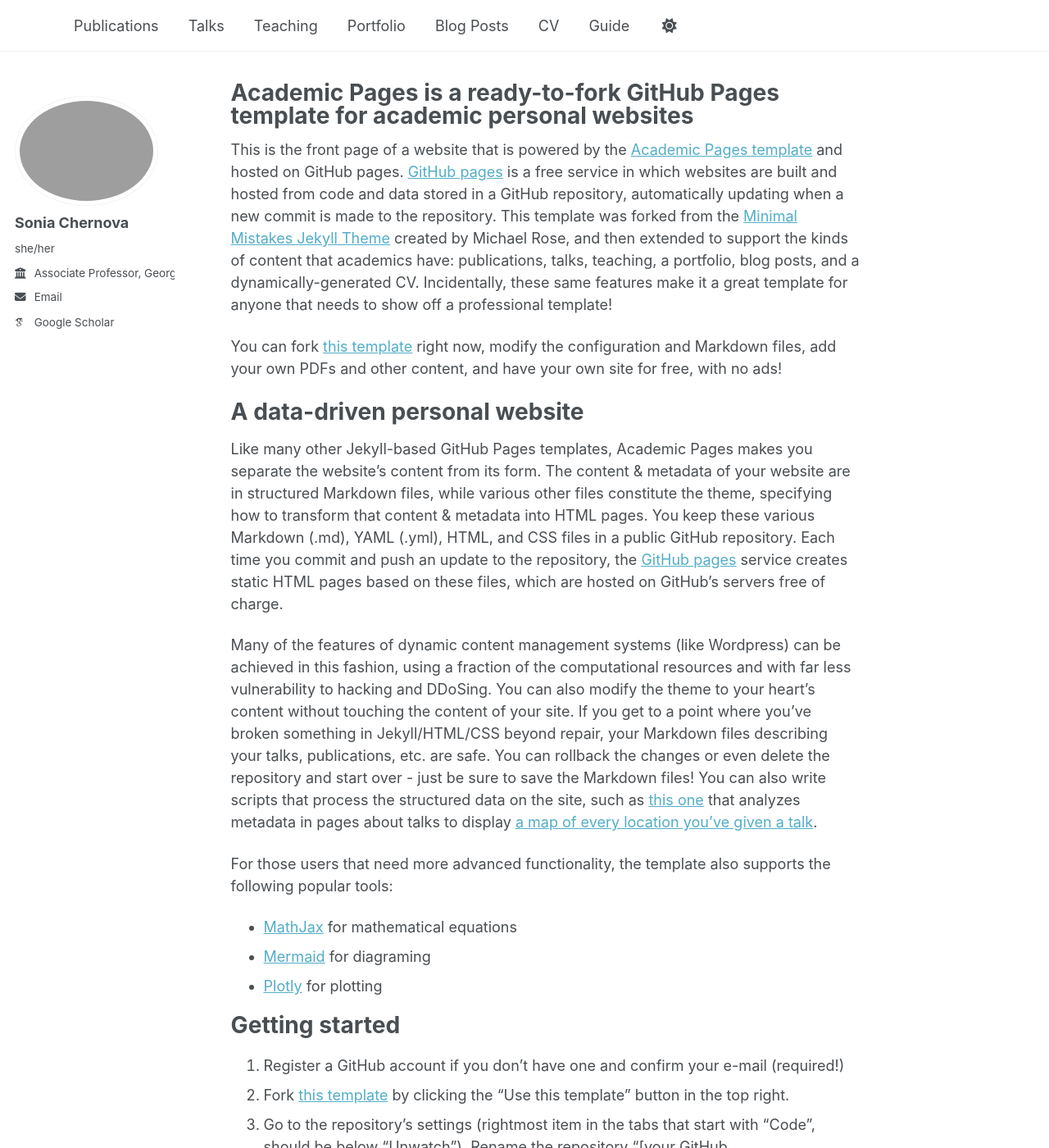
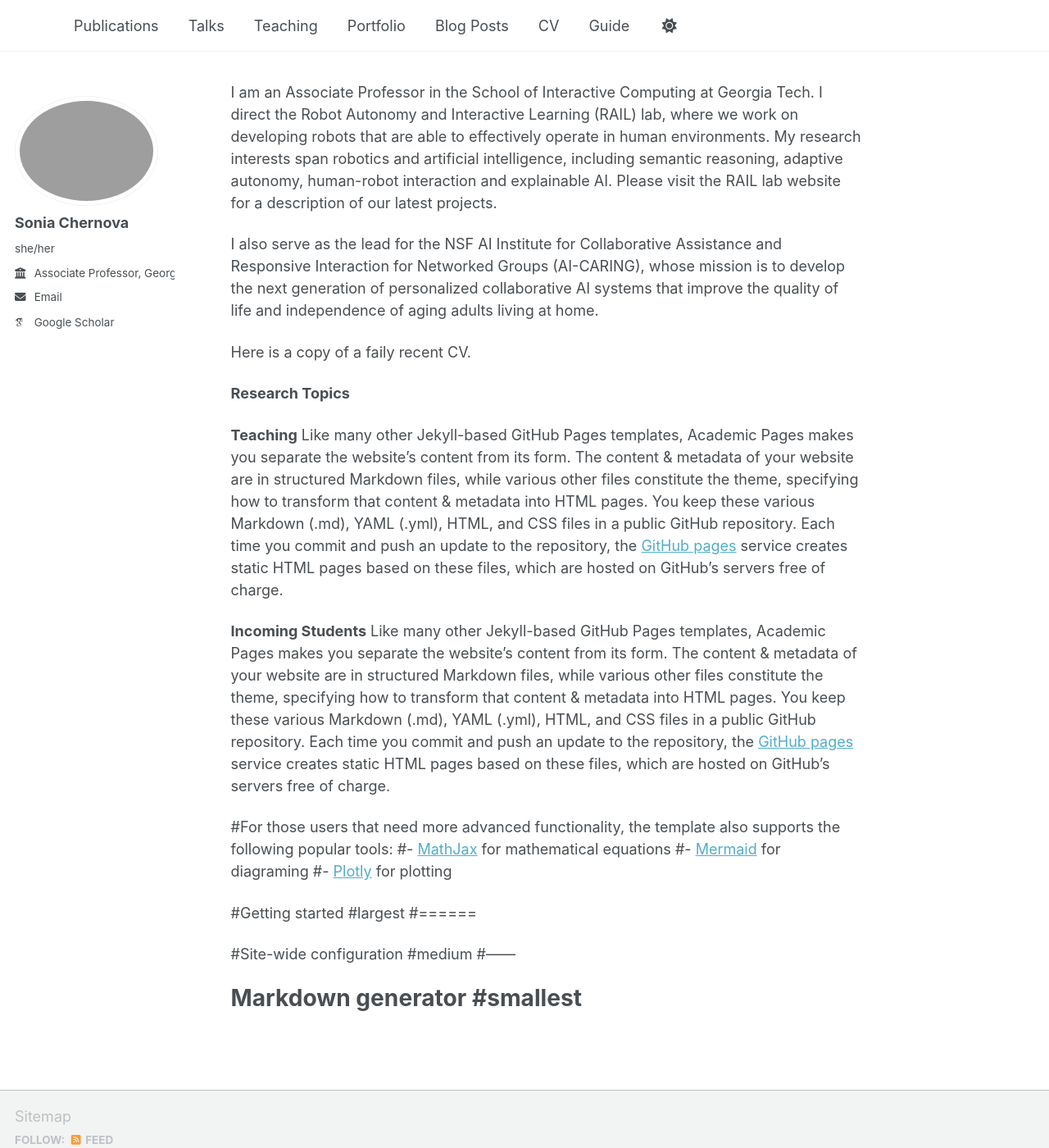
Before and after one commit to schernova/schernova.github.io, a Jekyll site: the page built from _pages/about.md, in a window 1280 px wide and 1400 px high. Shown: the whole window at 82% size. Built offline with Jekyll 4.4.1, drawn with Linux system fonts in a browser that asks for light colours; some web fonts are replaced; a script bundle is joined from its source files by our own code; library files that are not in the unit come from our copies; some of the changed text lies outside the part shown.

Commit message:
Update about.md

```diff
--- a/_pages/about.md
+++ b/_pages/about.md
@@ -1,56 +1,37 @@
 ---
 permalink: /
-title: "Academic Pages is a ready-to-fork GitHub Pages template for academic personal websites"
+#title: "Academic Pages is a ready-to-fork GitHub Pages template for academic personal websites"
 author_profile: true
 redirect_from:
   - /about/
   - /about.html
 ---
 
-This is the front page of a website that is powered by the [Academic Pages template](https://github.com/academicpages/academicpages.github.io) and hosted on GitHub pages. [GitHub pages](https://pages.github.com) is a free service in which websites are built and hosted from code and data stored in a GitHub repository, automatically updating when a new commit is made to the repository. This template was forked from the [Minimal Mistakes Jekyll Theme](https://mmistakes.github.io/minimal-mistakes/) created by Michael Rose, and then extended to support the kinds of content that academics have: publications, talks, teaching, a portfolio, blog posts, and a dynamically-generated CV. Incidentally, these same features make it a great template for anyone that needs to show off a professional template!
+I am an Associate Professor in the School of Interactive Computing at Georgia Tech. I direct the Robot Autonomy and Interactive Learning (RAIL) lab, where we work on developing robots that are able to effectively operate in human environments. My research interests span robotics and artificial intelligence, including semantic reasoning, adaptive autonomy, human-robot interaction and explainable AI. Please visit the RAIL lab website for a description of our latest projects.
 
- You can fork [this template](https://github.com/academicpages/academicpages.github.io) right now, modify the configuration and Markdown files, add your own PDFs and other content, and have your own site for free, with no ads!
+I also serve as the lead for the NSF AI Institute for Collaborative Assistance and Responsive Interaction for Networked Groups (AI-CARING), whose mission is to develop the next generation of personalized collaborative AI systems that improve the quality of life and independence of aging adults living at home.
 
-A data-driven personal website
-======
+Here is a copy of a faily recent CV.
+
+**Research Topics**
+
+**Teaching**
 Like many other Jekyll-based GitHub Pages templates, Academic Pages makes you separate the website's content from its form. The content & metadata of your website are in structured Markdown files, while various other files constitute the theme, specifying how to transform that content & metadata into HTML pages. You keep these various Markdown (.md), YAML (.yml), HTML, and CSS files in a public GitHub repository. Each time you commit and push an update to the repository, the [GitHub pages](https://pages.github.com/) service creates static HTML pages based on these files, which are hosted on GitHub's servers free of charge.
 
-Many of the features of dynamic content management systems (like Wordpress) can be achieved in this fashion, using a fraction of the computational resources and with far less vulnerability to hacking and DDoSing. You can also modify the theme to your heart's content without touching the content of your site. If you get to a point where you've broken something in Jekyll/HTML/CSS beyond repair, your Markdown files describing your talks, publications, etc. are safe. You can rollback the changes or even delete the repository and start over - just be sure to save the Markdown files! You can also write scripts that process the structured data on the site, such as [this one](https://github.com/academicpages/academicpages.github.io/blob/master/talkmap.ipynb) that analyzes metadata in pages about talks to display [a map of every location you've given a talk](https://academicpages.github.io/talkmap.html).
+**Incoming Students**
+Like many other Jekyll-based GitHub Pages templates, Academic Pages makes you separate the website's content from its form. The content & metadata of your website are in structured Markdown files, while various other files constitute the theme, specifying how to transform that content & metadata into HTML pages. You keep these various Markdown (.md), YAML (.yml), HTML, and CSS files in a public GitHub repository. Each time you commit and push an update to the repository, the [GitHub pages](https://pages.github.com/) service creates static HTML pages based on these files, which are hosted on GitHub's servers free of charge.
 
-For those users that need more advanced functionality, the template also supports the following popular tools:
-- [MathJax](https://www.mathjax.org/) for mathematical equations
-- [Mermaid](https://mermaid.js.org/) for diagraming
-- [Plotly](https://plotly.com/javascript/) for plotting
 
-Getting started
-======
-1. Register a GitHub account if you don't have one and confirm your e-mail (required!)
-1. Fork [this template](https://github.com/academicpages/academicpages.github.io) by clicking the "Use this template" button in the top right.
-1. Go to the repository's settings (rightmost item in the tabs that start with "Code", should be below "Unwatch"). Rename the repository "[your GitHub username].github.io", which will also be your website's URL.
-1. Set site-wide configuration and create content & metadata (see below -- also see [this set of diffs](https://archive.is/3TPas) showing what files were changed to set up [an example site](https://getorg-testacct.github.io) for a user with the username "getorg-testacct")
-1. Upload any files (like PDFs, .zip files, etc.) to the files/ directory. They will appear at https://[your GitHub username].github.io/files/example.pdf.
-1. Check status by going to the repository settings, in the "GitHub pages" section
 
-Site-wide configuration
-------
-The main configuration file for the site is in the base directory in [_config.yml](https://github.com/academicpages/academicpages.github.io/blob/master/_config.yml), which defines the content in the sidebars and other site-wide features. You will need to replace the default variables with ones about yourself and your site's github repository. The configuration file for the top menu is in [_data/navigation.yml](https://github.com/academicpages/academicpages.github.io/blob/master/_data/navigation.yml). For example, if you don't have a portfolio or blog posts, you can remove those items from that navigation.yml file to remove them from the header.
+#For those users that need more advanced functionality, the template also supports the following popular tools:
+#- [MathJax](https://www.mathjax.org/) for mathematical equations
+#- [Mermaid](https://mermaid.js.org/) for diagraming
+#- [Plotly](https://plotly.com/javascript/) for plotting
 
-Create content & metadata
-------
-For site content, there is one Markdown file for each type of content, which are stored in directories like _publications, _talks, _posts, _teaching, or _pages. For example, each talk is a Markdown file in the [_talks directory](https://github.com/academicpages/academicpages.github.io/tree/master/_talks). At the top of each Markdown file is structured data in YAML about the talk, which the theme will parse to do lots of cool stuff. The same structured data about a talk is used to generate the list of talks on the [Talks page](https://academicpages.github.io/talks), each [individual page](https://academicpages.github.io/talks/2012-03-01-talk-1) for specific talks, the talks section for the [CV page](https://academicpages.github.io/cv), and the [map of places you've given a talk](https://academicpages.github.io/talkmap.html) (if you run this [python file](https://github.com/academicpages/academicpages.github.io/blob/master/talkmap.py) or [Jupyter notebook](https://github.com/academicpages/academicpages.github.io/blob/master/talkmap.ipynb), which creates the HTML for the map based on the contents of the _talks directory).
+#Getting started   #largest
+#======
 
-**Markdown generator**
+#Site-wide configuration   #medium
+#------
 
-The repository includes [a set of Jupyter notebooks](https://github.com/academicpages/academicpages.github.io/tree/master/markdown_generator
-) that converts a CSV containing structured data about talks or presentations into individual Markdown files that will be properly formatted for the Academic Pages template. The sample CSVs in that directory are the ones I used to create my own personal website at stuartgeiger.com. My usual workflow is that I keep a spreadsheet of my publications and talks, then run the code in these notebooks to generate the Markdown files, then commit and push them to the GitHub repository.
-
-How to edit your site's GitHub repository
-------
-Many people use a git client to create files on their local computer and then push them to GitHub's servers. If you are not familiar with git, you can directly edit these configuration and Markdown files directly in the github.com interface. Navigate to a file (like [this one](https://github.com/academicpages/academicpages.github.io/blob/master/_talks/2012-03-01-talk-1.md) and click the pencil icon in the top right of the content preview (to the right of the "Raw | Blame | History" buttons). You can delete a file by clicking the trashcan icon to the right of the pencil icon. You can also create new files or upload files by navigating to a directory and clicking the "Create new file" or "Upload files" buttons.
-
-Example: editing a Markdown file for a talk
-![Editing a Markdown file for a talk](/images/editing-talk.png)
-
-For more info
-------
-More info about configuring Academic Pages can be found in [the guide](https://academicpages.github.io/markdown/), the [growing wiki](https://github.com/academicpages/academicpages.github.io/wiki), and you can always [ask a question on GitHub](https://github.com/academicpages/academicpages.github.io/discussions). The [guides for the Minimal Mistakes theme](https://mmistakes.github.io/minimal-mistakes/docs/configuration/) (which this theme was forked from) might also be helpful.
+# **Markdown generator** #smallest
```
